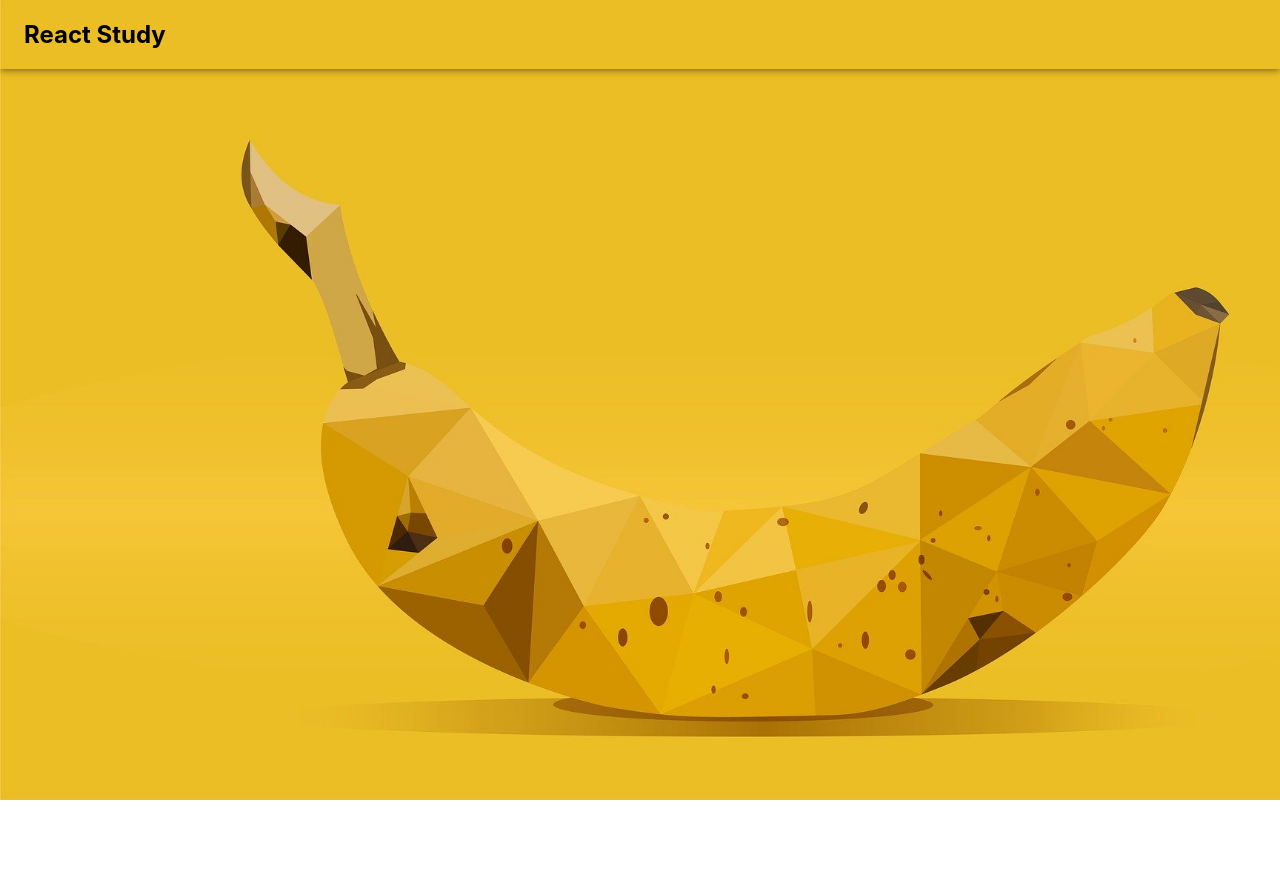
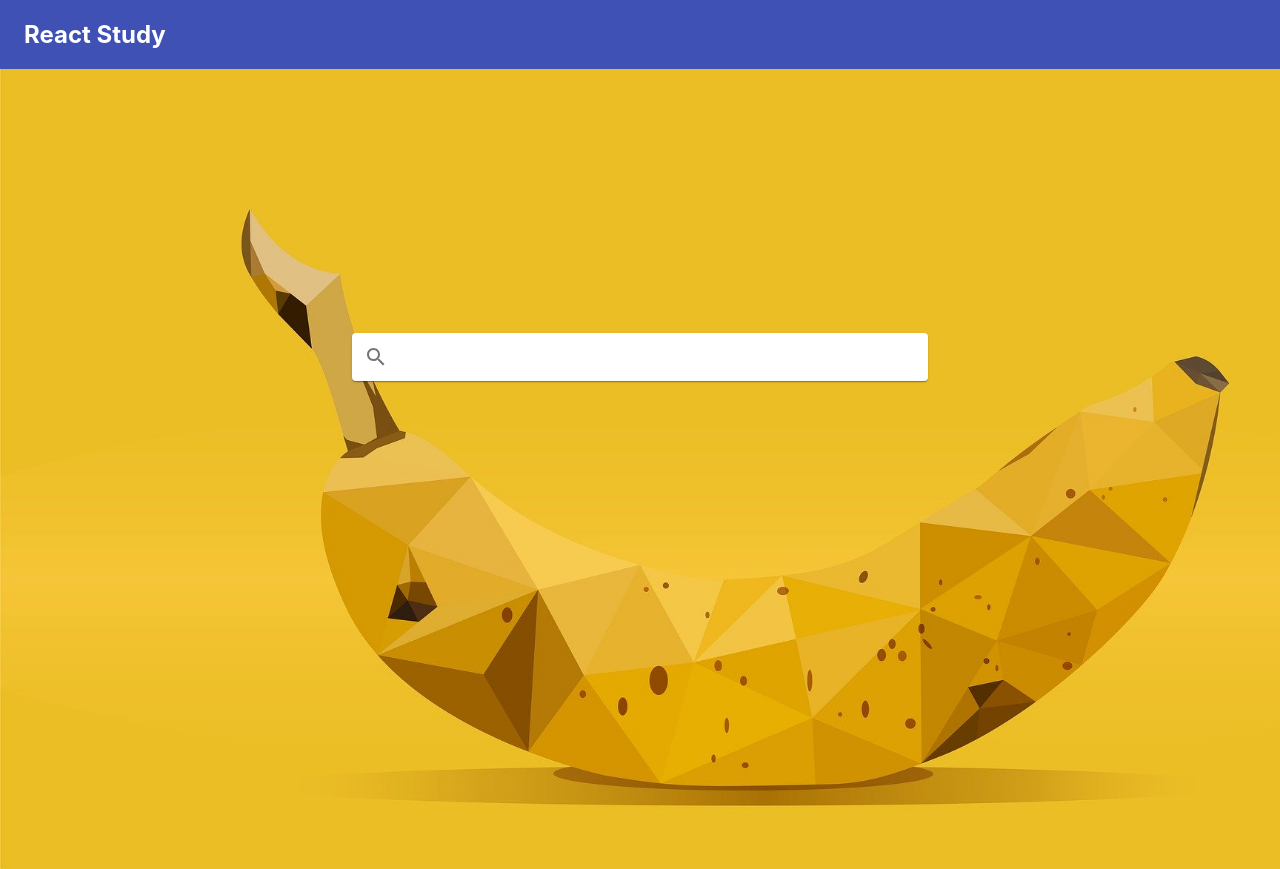
Before and after one commit to yuichiyasui/react-study, a React (Create React App) app: page / in a window 1280 px wide. Before the commit the page ends 800 px from the top, so only its background shows below. Built offline with nearby package versions, Linux system fonts and the light colour scheme.

Commit message:
スタイルをSassに集約、検索バーを追加

```diff
--- a/package.json
+++ b/package.json
@@ -4,6 +4,7 @@
   "private": true,
   "dependencies": {
     "@material-ui/core": "^4.10.2",
+    "@material-ui/icons": "^4.9.1",
     "@testing-library/jest-dom": "^4.2.4",
     "@testing-library/react": "^9.5.0",
     "@testing-library/user-event": "^7.2.1",
--- /dev/null
+++ b/src/assets/css/components/topContent.scss
@@ -0,0 +1,7 @@
+.paper {
+    position: relative;
+    margin-left: auto;
+    margin-right: auto;
+    top: 33%;
+    width: 45%;
+}
--- /dev/null
+++ b/src/assets/css/pages/top.scss
@@ -0,0 +1,5 @@
+.bg-img {
+    background-image: url('./../../images/background.jpg');
+    background-size: cover;
+    height: 100vh;
+}
--- a/src/components/Header.tsx
+++ b/src/components/Header.tsx
@@ -4,7 +4,7 @@ import Toolbar from '@material-ui/core/Toolbar'
 
 const Header: FC = () => {
   return (
-    <AppBar color="transparent">
+    <AppBar position="static">
       <Toolbar>
         <h2>React Study</h2>
       </Toolbar>
--- /dev/null
+++ b/src/components/TopContent.tsx
@@ -0,0 +1,20 @@
+import React, { FC } from 'react'
+import Paper from '@material-ui/core/Paper'
+import IconButton from '@material-ui/core/IconButton'
+import SearchIcon from '@material-ui/icons/Search'
+import InputBase from '@material-ui/core/InputBase'
+
+import 'assets/css/components/topContent.scss'
+
+const TopContent: FC = () => {
+  return (
+    <Paper className="paper">
+      <IconButton>
+        <SearchIcon type="submit" />
+      </IconButton>
+      <InputBase />
+    </Paper>
+  )
+}
+
+export default TopContent
--- a/src/pages/Top.tsx
+++ b/src/pages/Top.tsx
@@ -1,23 +1,12 @@
 import React, { FC } from 'react'
-import { createStyles, makeStyles } from '@material-ui/core/styles'
-import backgroundImg from './../assets/images/background.jpg'
-
-const useStyle = makeStyles(() =>
-  createStyles({
-    background: {
-      backgroundImage: `url(${backgroundImg})`,
-      backgroundSize: 'cover',
-      height: '100vh',
-      width: '100vw',
-      zIndex: -100,
-      position: 'absolute',
-      top: 0,
-    },
-  }),
-)
+import TopContent from 'components/TopContent'
+import 'assets/css/pages/top.scss'
 
 const Top: FC = () => {
-  const classes = useStyle()
-  return <div className={classes.background}></div>
+  return (
+    <div className="bg-img">
+      <TopContent />
+    </div>
+  )
 }
 export default Top
```
Also changed, not shown: src/assets/css/components/top.scss (deleted), 1 other file (tests, documents, lock files or other folders).
